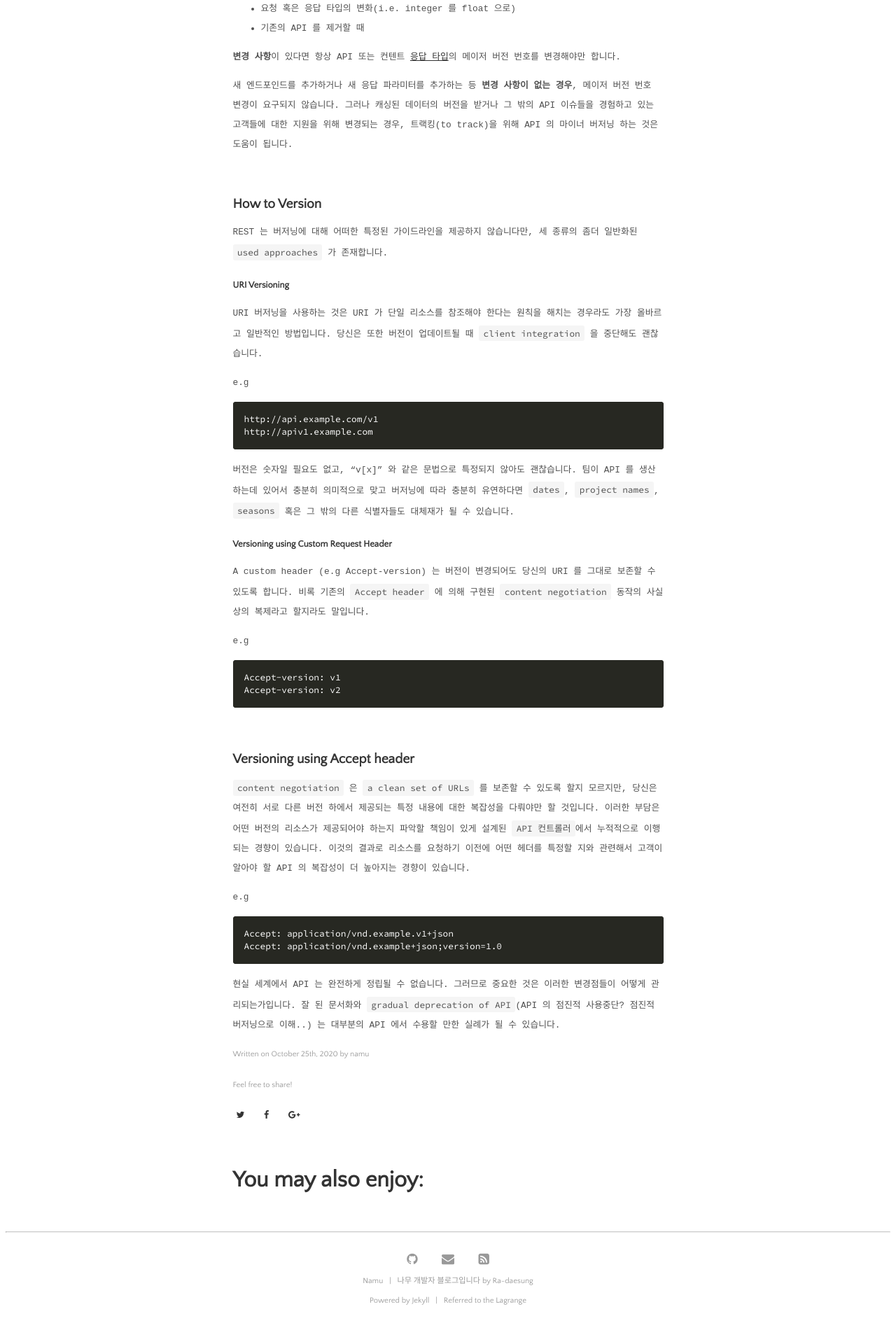
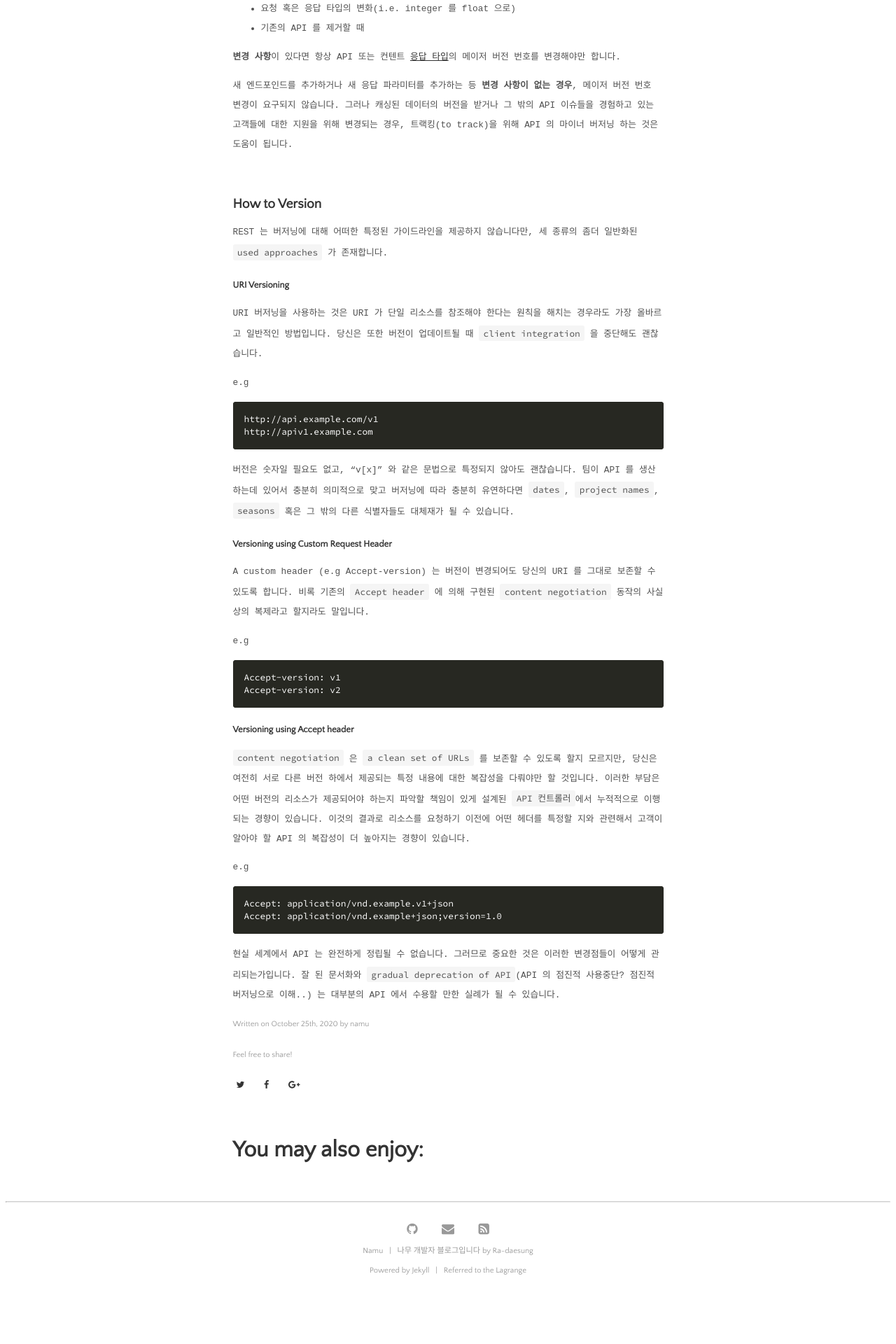
Before and after one commit to daesungRa/namu, a Jekyll site: the page built from _posts/web/2020-10-25-rest-api-versioning.markdown, in a window 1280 px wide. Shown: the part 1339-3259 px from the top of the page at 70% size. Built offline with Jekyll 4.4.1, drawn with Linux system fonts in a browser that asks for light colours; some web fonts are replaced; after the commit the page ends 3216 px from its top, so only the background shows below that.

Commit message:
post: Modify content sub-title

````diff
--- a/_posts/web/2020-10-25-rest-api-versioning.markdown
+++ b/_posts/web/2020-10-25-rest-api-versioning.markdown
@@ -86,8 +86,7 @@ Accept-version: v1
 Accept-version: v2
 ```
 
-<br>
-## Versioning using Accept header
+#### Versioning using Accept header
 
 ```content negotiation``` 은 ```a clean set of URLs``` 를 보존할 수 있도록 할지 모르지만,
 당신은 여전히 서로 다른 버전 하에서 제공되는 특정 내용에 대한 복잡성을 다뤄야만 할 것입니다.
````
